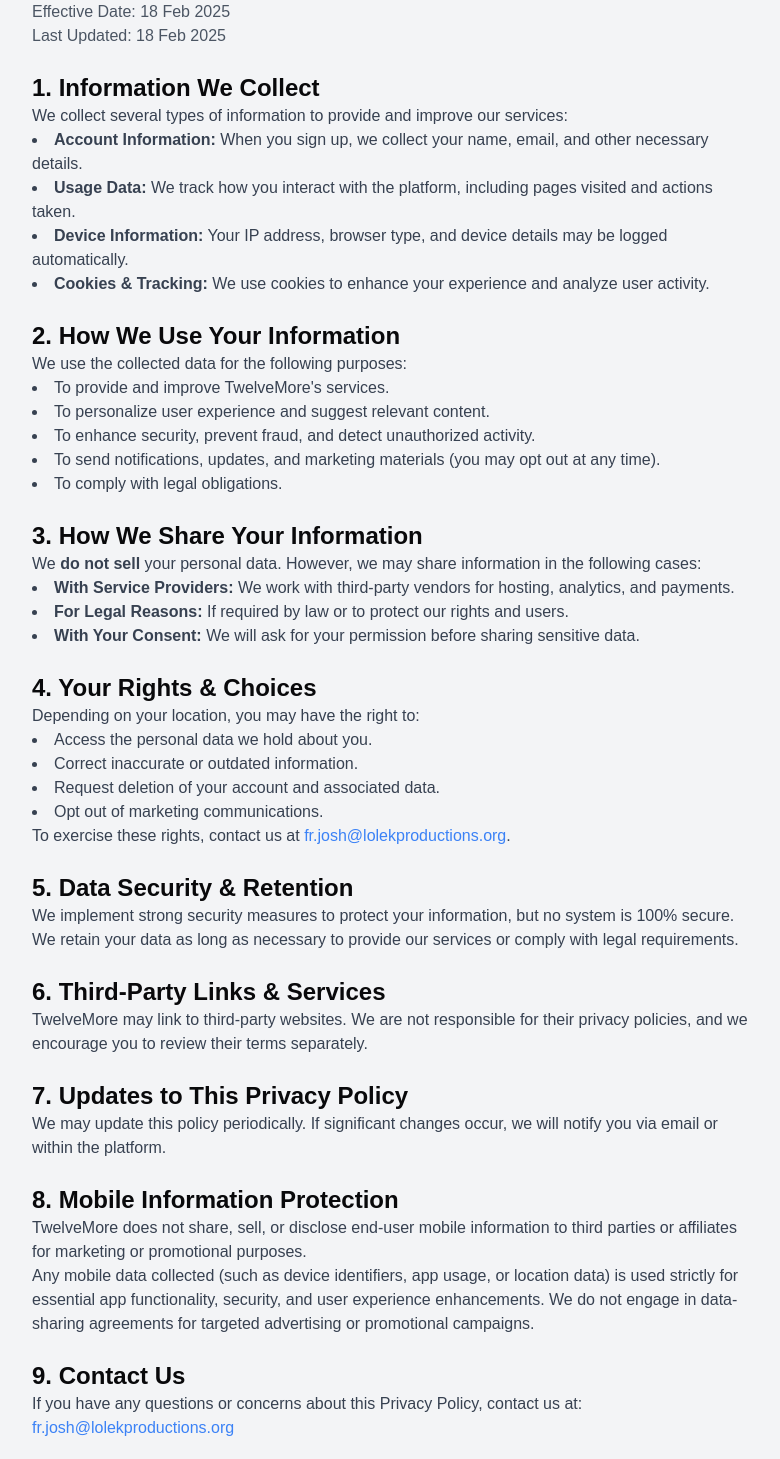
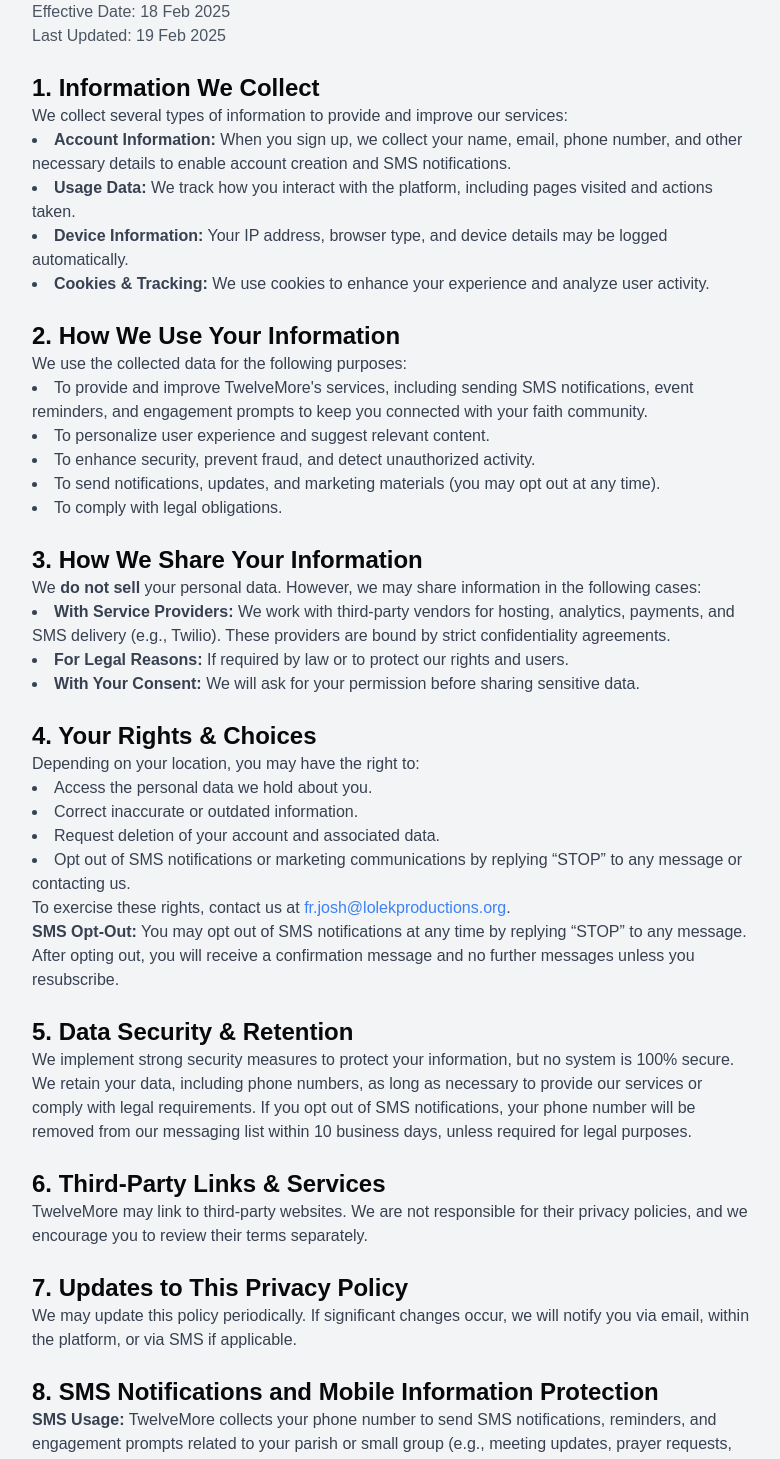
Before and after one commit to Lolek-Productions/twelve-more, a Next.js app: page /privacy in a window 1280 px wide. Shown: the part 140-1599 px from the top of the page, without its empty margins (248-1028 px from the left). Built offline with nearby package versions, Linux system fonts and the light colour scheme; no server answers.

Commit message:
update privacy policy

```diff
--- a/src/app/(public)/privacy/page.jsx
+++ b/src/app/(public)/privacy/page.jsx
@@ -1,29 +1,22 @@
 import Link from 'next/link';
-import {supportEmailAddress} from "@/lib/utils";
+import { supportEmailAddress } from "@/lib/utils";
 
 export default function Privacy() {
   return (
     <div className="container mx-auto p-6 max-w-3xl">
       <h1 className="text-3xl font-bold mb-4">Privacy Policy</h1>
       <p className="text-gray-600">Effective Date: 18 Feb 2025</p>
-      <p className="text-gray-600 mb-6">Last Updated: 18 Feb 2025</p>
+      <p className="text-gray-600 mb-6">Last Updated: 19 Feb 2025</p>
 
       <h2 className="text-2xl font-semibold mt-6">1. Information We Collect</h2>
       <p className="text-gray-700">
         We collect several types of information to provide and improve our services:
       </p>
       <ul className="list-disc list-inside text-gray-700">
-        <li><strong>Account Information:</strong> When you sign up, we collect your name, email, and other necessary
-          details.
-        </li>
-        <li><strong>Usage Data:</strong> We track how you interact with the platform, including pages visited and
-          actions taken.
-        </li>
-        <li><strong>Device Information:</strong> Your IP address, browser type, and device details may be logged
-          automatically.
-        </li>
-        <li><strong>Cookies & Tracking:</strong> We use cookies to enhance your experience and analyze user activity.
-        </li>
+        <li><strong>Account Information:</strong> When you sign up, we collect your name, email, phone number, and other necessary details to enable account creation and SMS notifications.</li>
+        <li><strong>Usage Data:</strong> We track how you interact with the platform, including pages visited and actions taken.</li>
+        <li><strong>Device Information:</strong> Your IP address, browser type, and device details may be logged automatically.</li>
+        <li><strong>Cookies & Tracking:</strong> We use cookies to enhance your experience and analyze user activity.</li>
       </ul>
 
       <h2 className="text-2xl font-semibold mt-6">2. How We Use Your Information</h2>
@@ -31,7 +24,7 @@
         We use the collected data for the following purposes:
       </p>
       <ul className="list-disc list-inside text-gray-700">
-        <li>To provide and improve TwelveMore's services.</li>
+        <li>To provide and improve TwelveMore's services, including sending SMS notifications, event reminders, and engagement prompts to keep you connected with your faith community.</li>
         <li>To personalize user experience and suggest relevant content.</li>
         <li>To enhance security, prevent fraud, and detect unauthorized activity.</li>
         <li>To send notifications, updates, and marketing materials (you may opt out at any time).</li>
@@ -43,9 +36,7 @@
         We <strong>do not sell</strong> your personal data. However, we may share information in the following cases:
       </p>
       <ul className="list-disc list-inside text-gray-700">
-        <li><strong>With Service Providers:</strong> We work with third-party vendors for hosting, analytics, and
-          payments.
-        </li>
+        <li><strong>With Service Providers:</strong> We work with third-party vendors for hosting, analytics, payments, and SMS delivery (e.g., Twilio). These providers are bound by strict confidentiality agreements.</li>
         <li><strong>For Legal Reasons:</strong> If required by law or to protect our rights and users.</li>
         <li><strong>With Your Consent:</strong> We will ask for your permission before sharing sensitive data.</li>
       </ul>
@@ -58,39 +49,42 @@
         <li>Access the personal data we hold about you.</li>
         <li>Correct inaccurate or outdated information.</li>
         <li>Request deletion of your account and associated data.</li>
-        <li>Opt out of marketing communications.</li>
+        <li>Opt out of SMS notifications or marketing communications by replying “STOP” to any message or contacting us.</li>
       </ul>
       <p className="text-gray-700">
         To exercise these rights, contact us at <Link href={`mailto:${supportEmailAddress}`} className="text-blue-500">{supportEmailAddress}</Link>.
       </p>
+      <p className="text-gray-700">
+        <strong>SMS Opt-Out:</strong> You may opt out of SMS notifications at any time by replying “STOP” to any message. After opting out, you will receive a confirmation message and no further messages unless you resubscribe.
+      </p>
 
       <h2 className="text-2xl font-semibold mt-6">5. Data Security & Retention</h2>
       <p className="text-gray-700">
-        We implement strong security measures to protect your information, but no system is 100% secure.
-        We retain your data as long as necessary to provide our services or comply with legal requirements.
+        We implement strong security measures to protect your information, but no system is 100% secure. We retain your data, including phone numbers, as long as necessary to provide our services or comply with legal requirements. If you opt out of SMS notifications, your phone number will be removed from our messaging list within 10 business days, unless required for legal purposes.
       </p>
 
       <h2 className="text-2xl font-semibold mt-6">6. Third-Party Links & Services</h2>
       <p className="text-gray-700">
-        TwelveMore may link to third-party websites. We are not responsible for their privacy policies, and we encourage
-        you to review their terms separately.
+        TwelveMore may link to third-party websites. We are not responsible for their privacy policies, and we encourage you to review their terms separately.
       </p>
 
       <h2 className="text-2xl font-semibold mt-6">7. Updates to This Privacy Policy</h2>
       <p className="text-gray-700">
-        We may update this policy periodically. If significant changes occur, we will notify you via email or within the
-        platform.
+        We may update this policy periodically. If significant changes occur, we will notify you via email, within the platform, or via SMS if applicable.
       </p>
 
-      <h2 className="text-2xl font-semibold mt-6">8. Mobile Information Protection</h2>
+      <h2 className="text-2xl font-semibold mt-6">8. SMS Notifications and Mobile Information Protection</h2>
       <p className="text-gray-700">
-        TwelveMore does not share, sell, or disclose end-user mobile information to third parties or affiliates
-        for marketing or promotional purposes.
+        <strong>SMS Usage:</strong> TwelveMore collects your phone number to send SMS notifications, reminders, and engagement prompts related to your parish or small group (e.g., meeting updates, prayer requests, event RSVPs). <strong>Message and data rates may apply.</strong>
       </p>
       <p className="text-gray-700">
-        Any mobile data collected (such as device identifiers, app usage, or location data) is used strictly for
-        essential app functionality, security, and user experience enhancements. We do not engage in data-sharing
-        agreements for targeted advertising or promotional campaigns.
+        <strong>Consent:</strong> During account registration, you explicitly consent to receive SMS notifications by agreeing to the statement: “I agree to receive SMS notifications from TwelveMore. Message & data rates may apply. Reply STOP to unsubscribe.” This is a mandatory step in onboarding.
+      </p>
+      <p className="text-gray-700">
+        <strong>Non-Sharing:</strong> TwelveMore does not share, sell, or disclose your phone number or mobile information to third parties or affiliates for marketing or promotional purposes. Mobile data is used strictly for essential app functionality, security, and user experience enhancements.
+      </p>
+      <p className="text-gray-700">
+        <strong>Opt-Out:</strong> Reply “STOP” to any message to unsubscribe. For assistance, reply “HELP” or contact <Link href={`mailto:${supportEmailAddress}`} className="text-blue-500">{supportEmailAddress}</Link>.
       </p>
 
       <h2 className="text-2xl font-semibold mt-6">9. Contact Us</h2>
```
